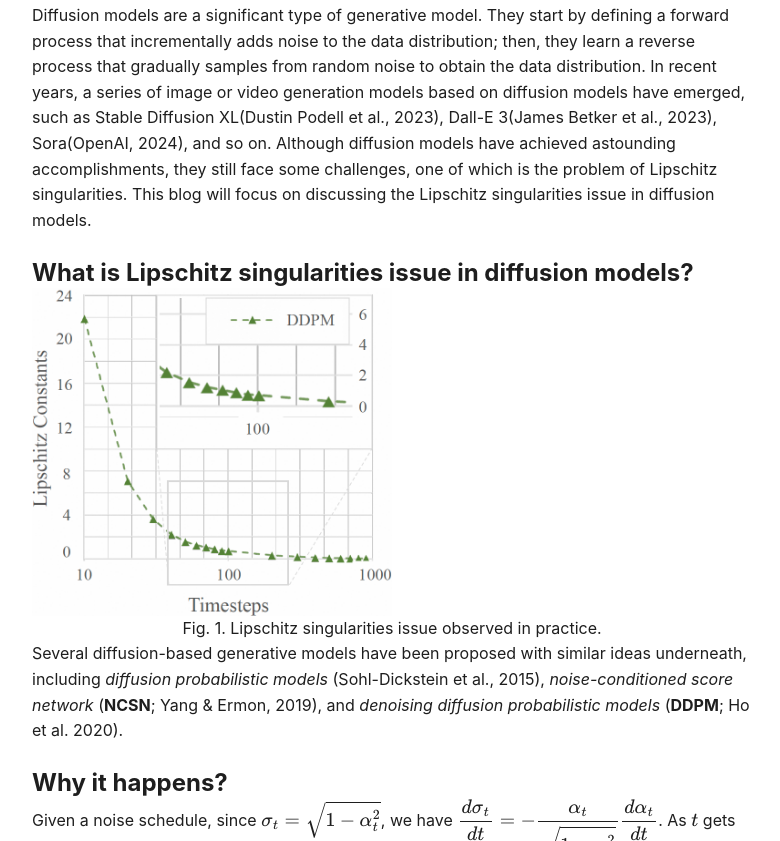
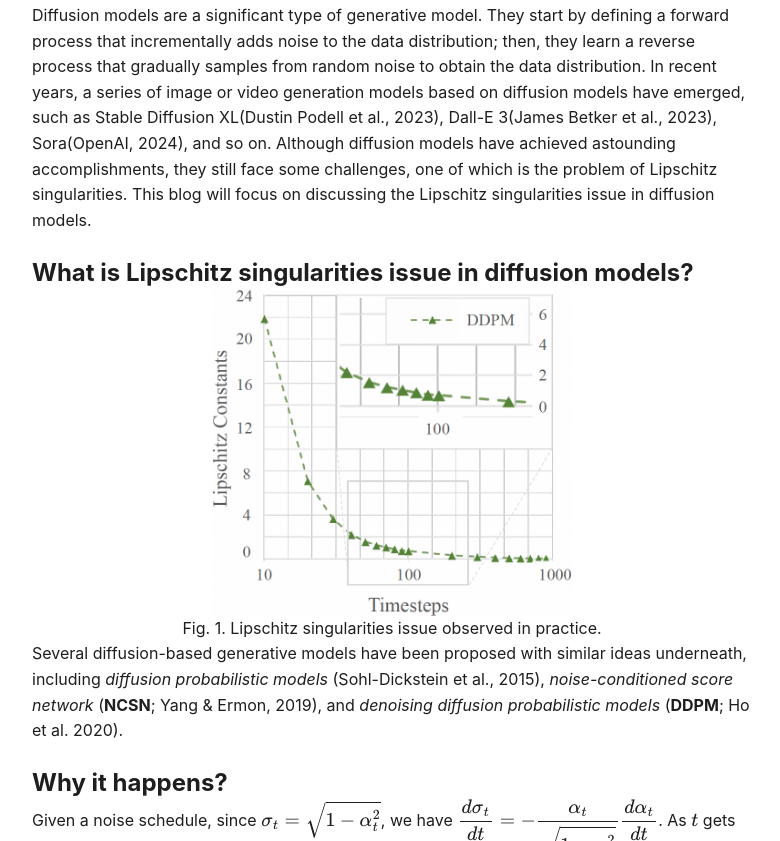
Before and after one commit to ztyang23/ztyang23.github.io, a plain HTML site: page posts/lipschitz-singularities-in-diffusion-models/index.html in a window 1280 px wide. Shown: the part 365-1206 px from the top of the page, without its empty margins (248-1028 px from the left). Drawn offline with nearby package versions, Linux system fonts and the light colour scheme.

Commit message:
test commit

```diff
--- a/assets/css/style.css
+++ b/assets/css/style.css
@@ -264,6 +264,18 @@
 
   .footer a:hover {
     border-bottom: 1px solid var(--primary);
+  }
+
+  .center-figure {
+    display: flex;
+    flex-direction: column;
+    align-items: center;
+    justify-content: center;
+  }
+
+  .center-figure img {
+    max-width: 100%;
+    height: auto;
   }
 
   .top-link {
--- a/posts/lipschitz-singularities-in-diffusion-models/index.html
+++ b/posts/lipschitz-singularities-in-diffusion-models/index.html
@@ -305,10 +305,12 @@ if (!doNotTrack) {
 <p>Diffusion models are a significant type of generative model. They start by defining a forward process that incrementally adds noise to the data distribution; then, they learn a reverse process that gradually samples from random noise to obtain the data distribution. In recent years, a series of image or video generation models based on diffusion models have emerged, such as Stable Diffusion XL(<a href="https://arxiv.org/abs/2307.01952">Dustin Podell et al., 2023</a>), Dall-E 3(<a href="https://cdn.openai.com/papers/dall-e-3.pdf">James Betker et al., 2023</a>), Sora(<a href="https://openai.com/index/video-generation-models-as-world-simulators/">OpenAI, 2024</a>), and so on. Although diffusion models have achieved astounding accomplishments, they still face some challenges, one of which is the problem of Lipschitz singularities. This blog will focus on discussing the Lipschitz singularities issue in diffusion models.</p>
 <br>
 <h2 id="what-is-lipschitz-singularities">What is Lipschitz singularities issue in diffusion models?<a hidden class="anchor" aria-hidden="true" href="#what-is-lipschitz-singularities">#</a></h1>
-    <div style="text-align: center;">
-        <img src="../../images/lipschitz_singularities.png" style="width: 50%;" class="center" />
-        <figcaption>Fig. 1. Lipschitz singularities issue observed in practice.</figcaption>
-    </div>
+
+<figure class="center-figure">
+    <img src="../../images/lipschitz_singularities.png" alt="Lipschitz singularities" style="width: 50%;">
+    <figcaption>Fig. 1. Lipschitz singularities issue observed in practice.</figcaption>
+</figure>
+
 <p>Several diffusion-based generative models have been proposed with similar ideas underneath, including <em>diffusion probabilistic models</em> (<a href="https://arxiv.org/abs/1503.03585">Sohl-Dickstein et al., 2015</a>), <em>noise-conditioned score network</em> (<strong>NCSN</strong>; <a href="https://arxiv.org/abs/1907.05600">Yang &amp; Ermon, 2019</a>), and <em>denoising diffusion probabilistic models</em> (<strong>DDPM</strong>; <a href="https://arxiv.org/abs/2006.11239">Ho et al. 2020</a>).</p>
 <br>
 <h2 id="Why-lipschitz-singularities-happen">Why it happens?<a hidden class="anchor" aria-hidden="true" href="#Why-lipschitz-singularities-happen">#</a></h2>
```
